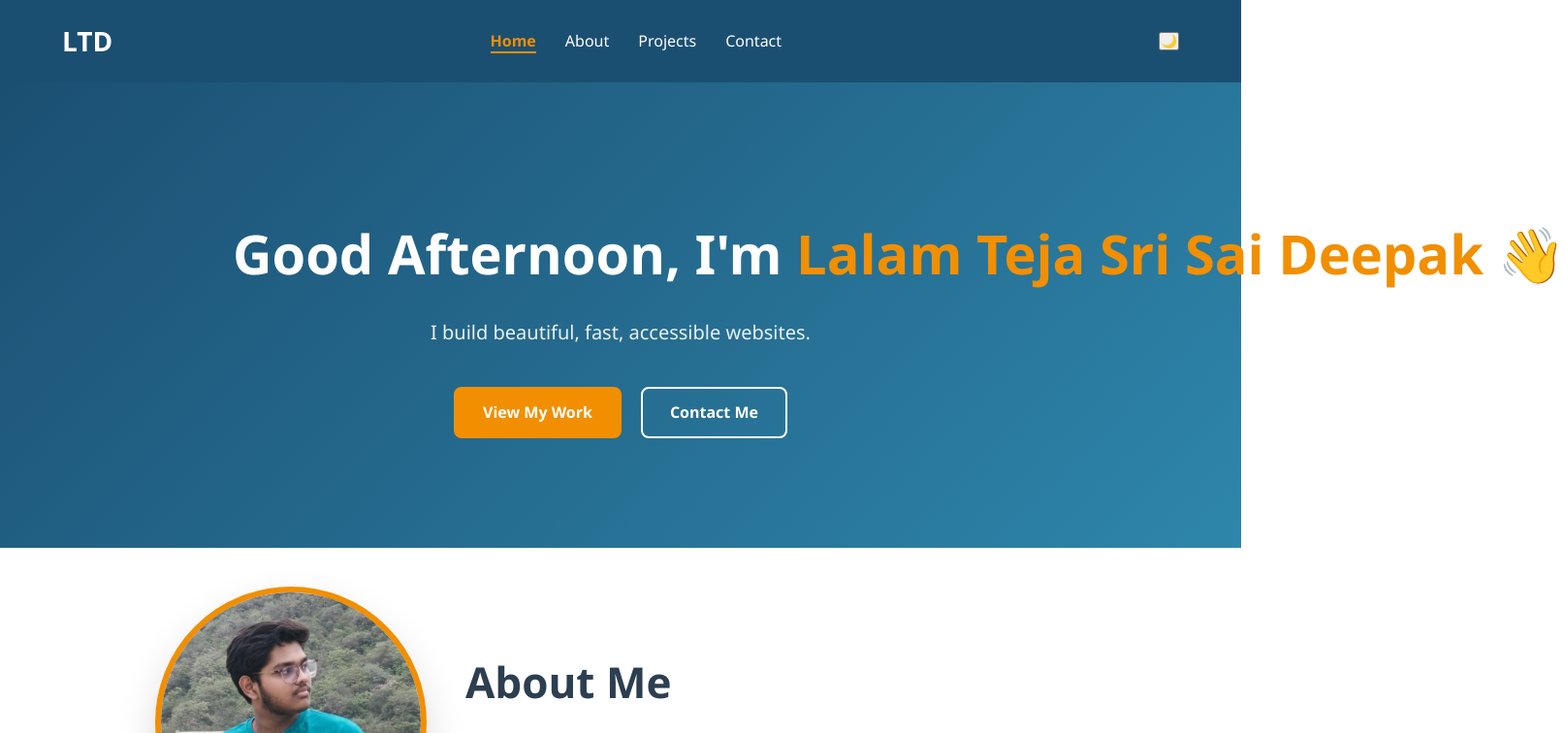
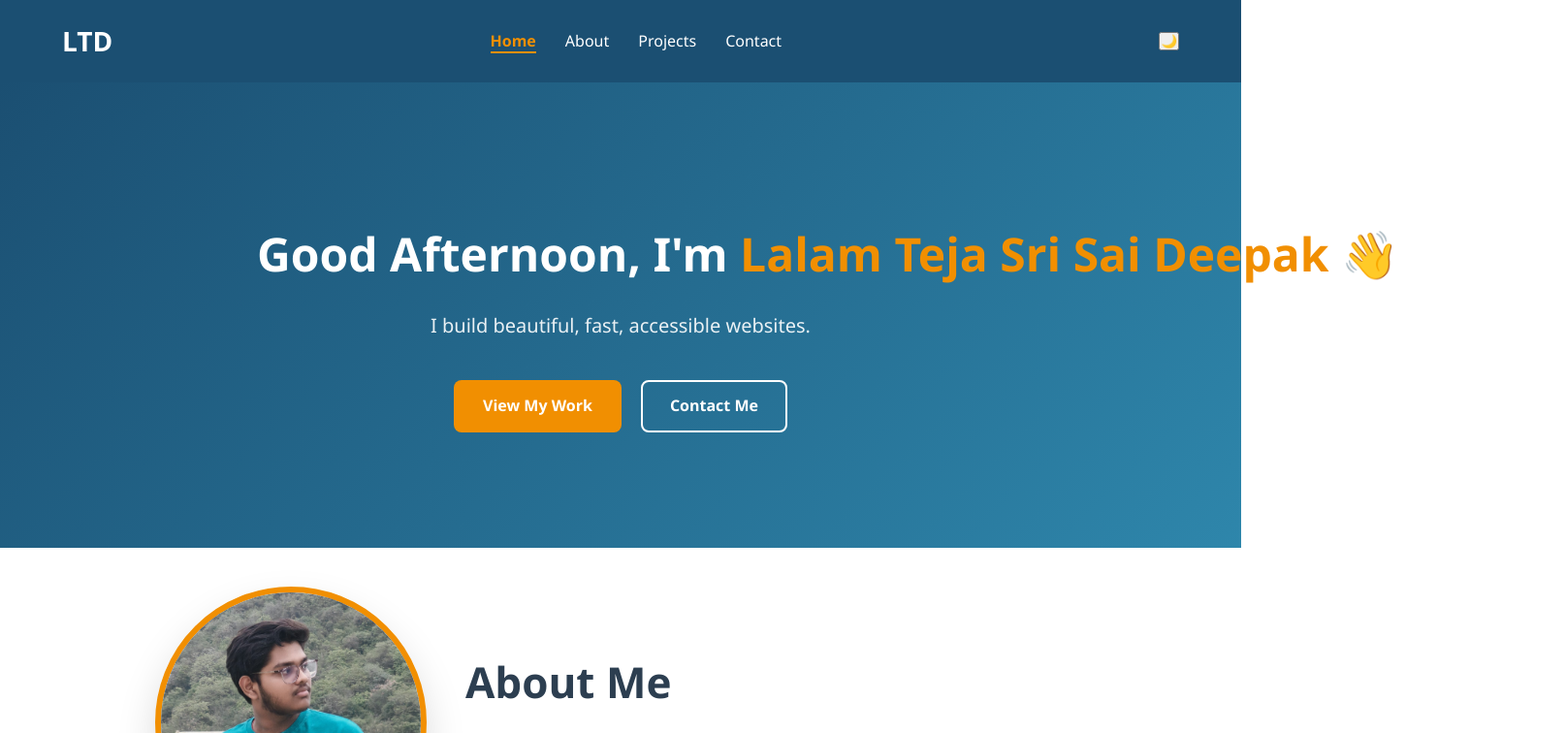
Before and after one commit to teja765/my-portfolio, a React (Vite) app: page / in a window 1280 px wide. Shown: the top 756 px of the page at 97% size, 1614 px wide, since content can reach past the window. Built offline with nearby package versions, Linux system fonts and the light colour scheme.

Commit message:
hero section

```diff
--- a/src/components/Hero/Hero.css
+++ b/src/components/Hero/Hero.css
@@ -17,7 +17,7 @@
 }
 
 .hero-content {
-max-width: 800px;
+max-width: 750px;
 }
 
 /* STREAMING_CHUNK:Defining keyframe animations... /
@@ -29,7 +29,7 @@ to { opacity: 1; transform: translateY(0); }
 
 /* STREAMING_CHUNK:Applying animations to text elements... */
 .hero-section h1 {
-font-size: 3.5rem;
+font-size: 3.0rem;
 margin-bottom: 20px;
 animation: fadeInUp 0.8s ease 0.2s both;
 }
```
